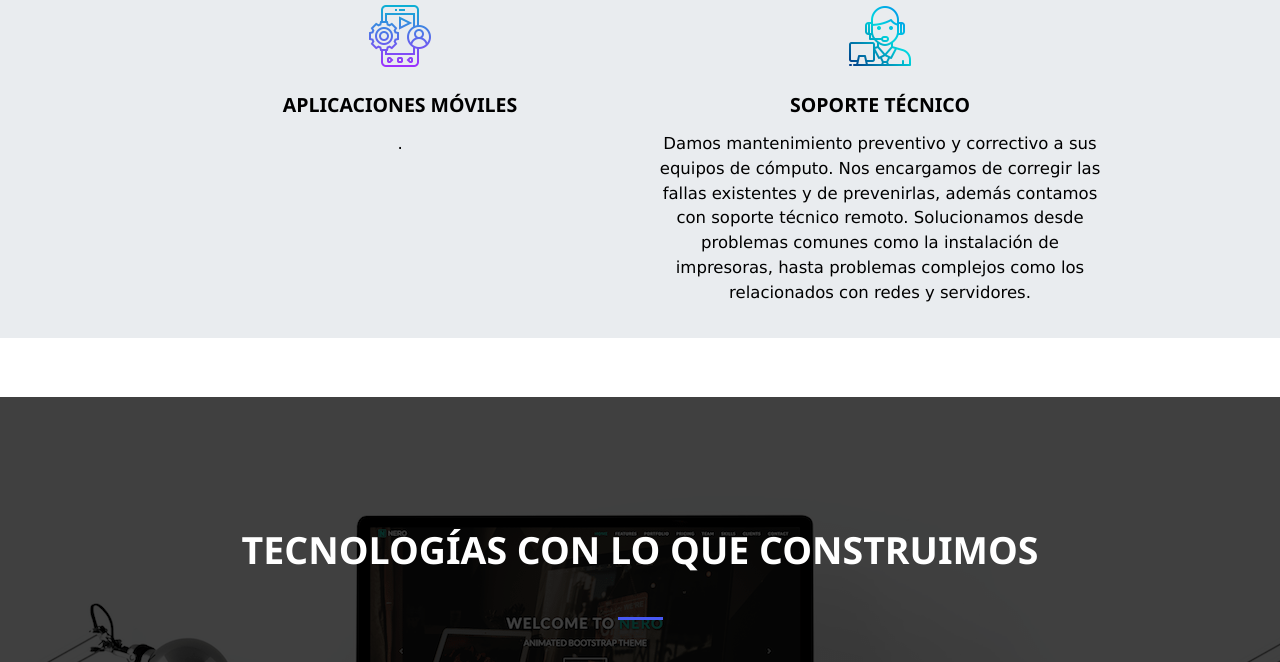
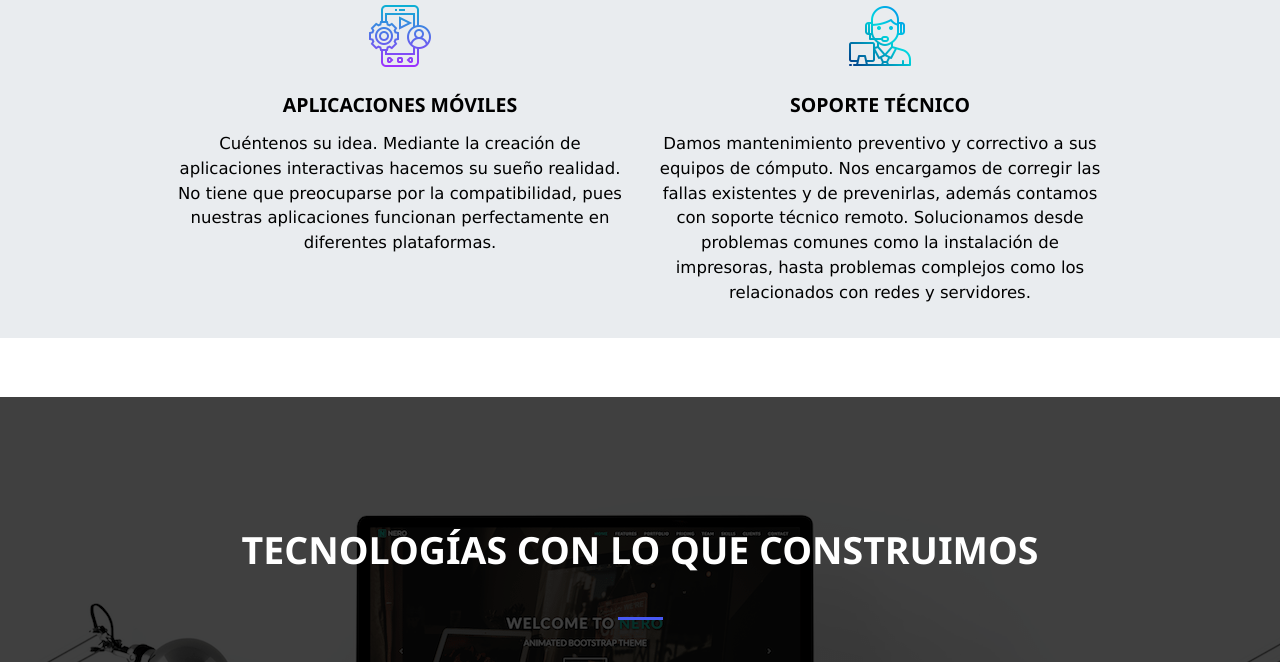
Before and after one commit to ralemangzz/sada, a plain HTML site: page index.html in a window 1280 px wide. Shown: the part 1880-2542 px from the top of the page. Drawn offline with nearby package versions, Linux system fonts and the light colour scheme.

Commit message:
Actualización 11:34

```diff
--- a/index.html
+++ b/index.html
@@ -159,7 +159,9 @@ data-interval="7000">
 				  <img src="./img/movil.png" class="servicios">
 			  </i>
 			  <h3><b>Aplicaciones móviles</b></h3>
-			  <p>.</p>
+			  <p>Cuéntenos su idea. Mediante la creación de aplicaciones interactivas hacemos su sueño realidad.
+				  No tiene que preocuparse por la compatibilidad, pues nuestras aplicaciones funcionan
+				  perfectamente en diferentes plataformas.</p>
 			</div>
 		  </div>
 		  <div class="col-md-6">
```
